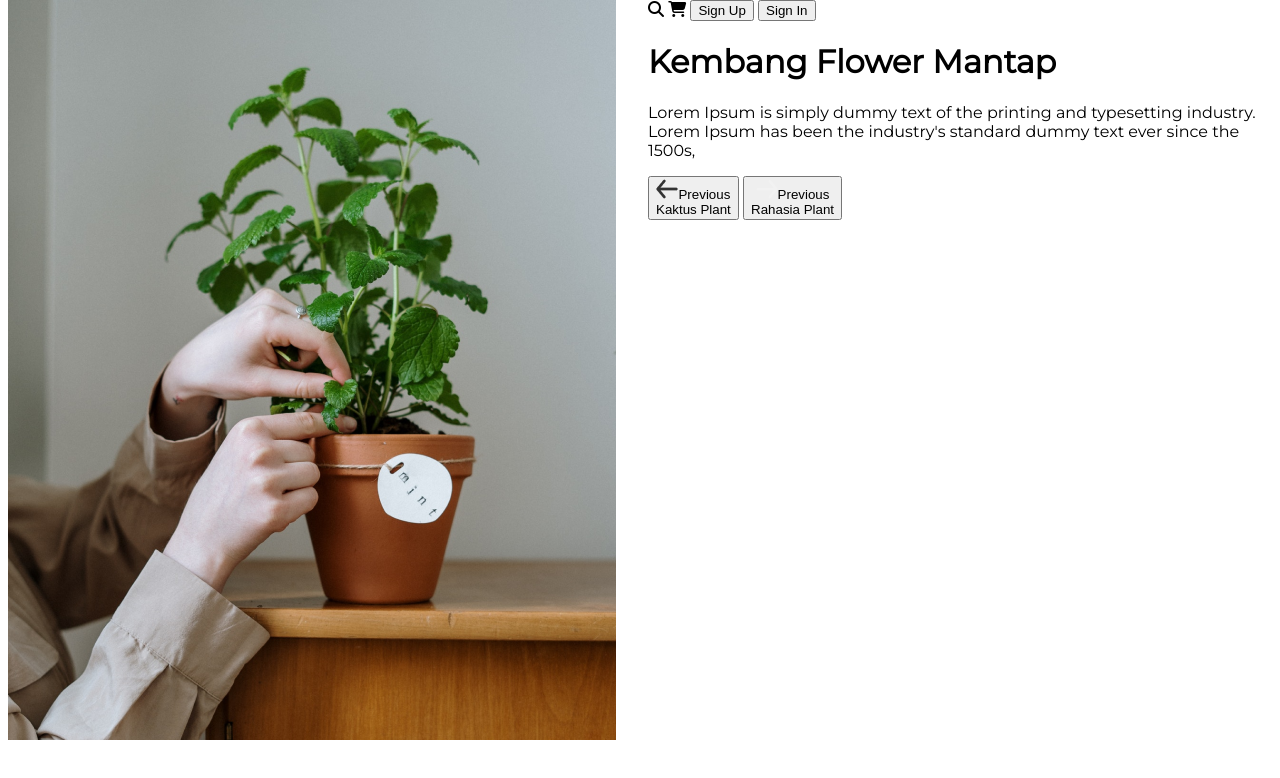
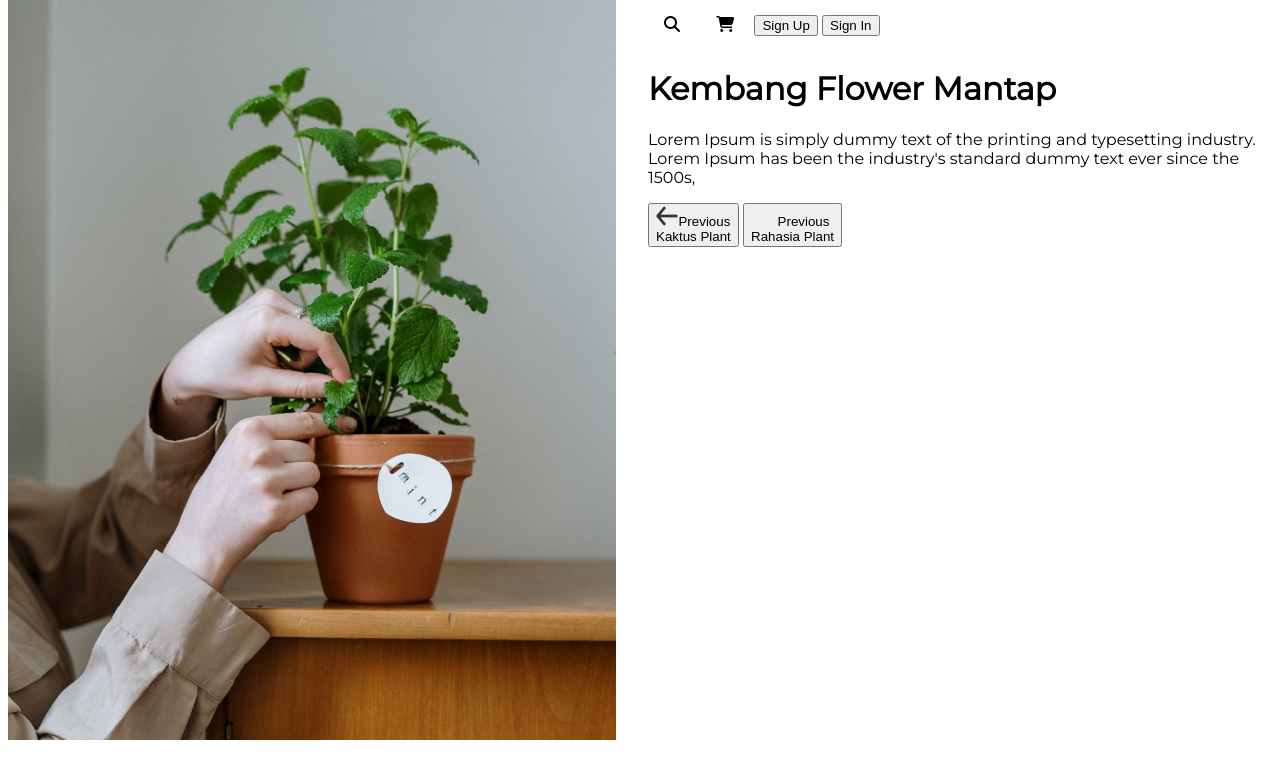
Before and after one commit to GulnazAlisherova/plant-shop, a plain HTML site: page index.html in a window 1280 px wide. Drawn offline with Linux system fonts and the light colour scheme.

Commit message:
added margin  for tag i in class navbar

```diff
--- a/style.css
+++ b/style.css
@@ -54,3 +54,6 @@ body {
 .col-12 {
   flex: 0 0 100%;
 }
+.navbar i{
+  margin: 1rem;
+}
```
